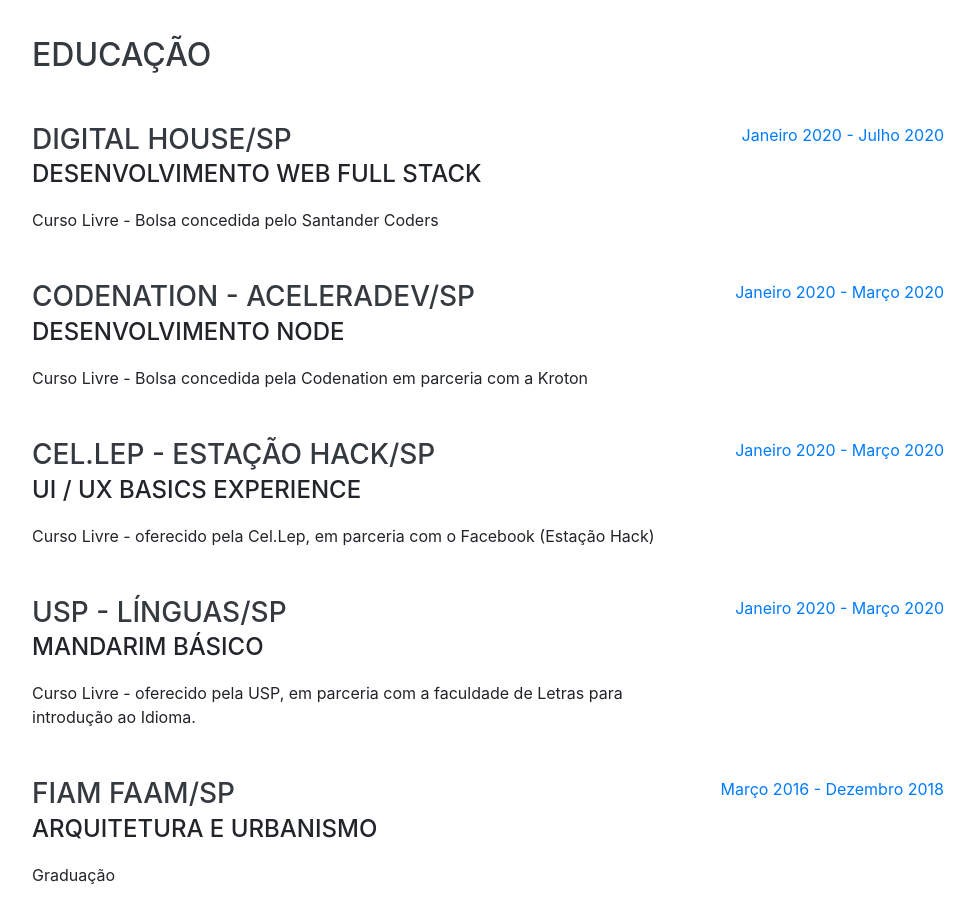
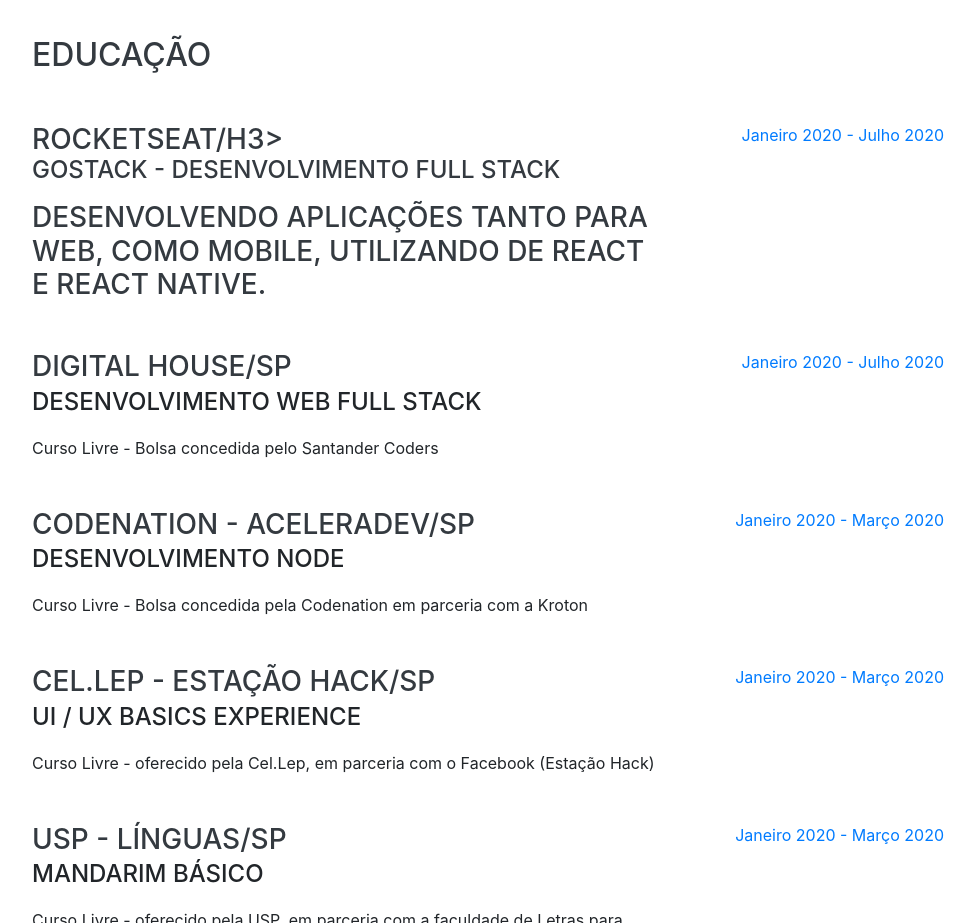
Before and after one commit to patrickzequiel/patrickescruz.github.io, a website with bundled scripts: page index.html in a window 1280 px wide. Shown: the part 1820-2743 px from the top of the page, without its empty margins (288-1263 px from the left). Built offline with nearby package versions, Linux system fonts and the light colour scheme; a web font is replaced by a local one.

Commit message:
Atualizando Currículo

```diff
--- a/index.html
+++ b/index.html
@@ -157,6 +157,17 @@
     <section class="resume-section p-3 p-lg-5 d-flex align-items-center" id="education">
       <div class="w-100">
         <h2 class="mb-5">Educação</h2>
+
+        <div class="resume-item d-flex flex-column flex-md-row justify-content-between mb-5">
+          <div class="resume-content">
+            <h3 class="mb-0">RocketSeat/h3>
+            <div class="subheading mb-3">GoStack - Desenvolvimento Full Stack</div>
+            <div>Desenvolvendo aplicações tanto para web, como mobile, utilizando de React e React Native.</div>
+          </div>
+          <div class="resume-date text-md-right">
+            <span class="text-primary">Janeiro 2020 - Julho 2020</span>
+          </div>
+        </div>
 
         <div class="resume-item d-flex flex-column flex-md-row justify-content-between mb-5">
           <div class="resume-content">
```
